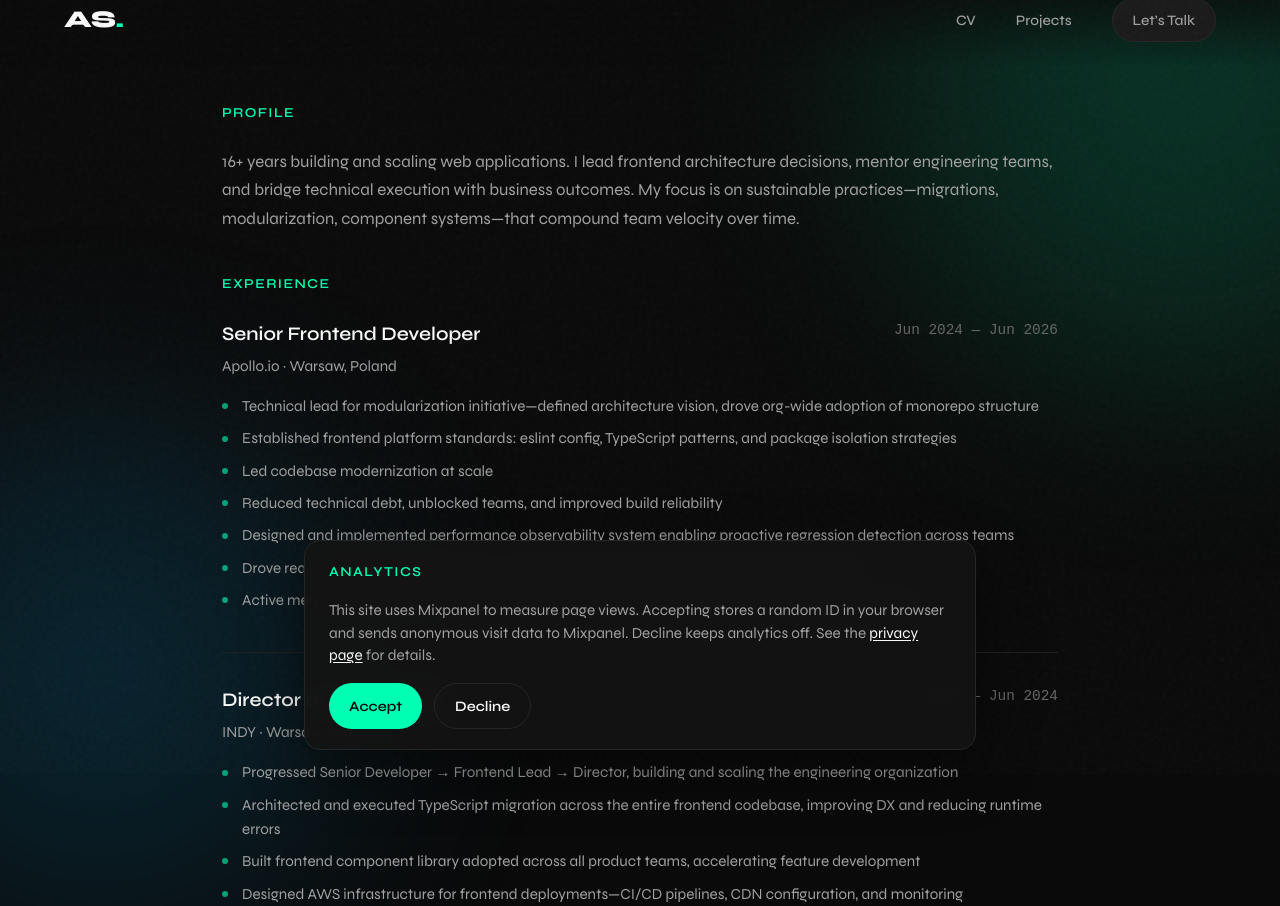
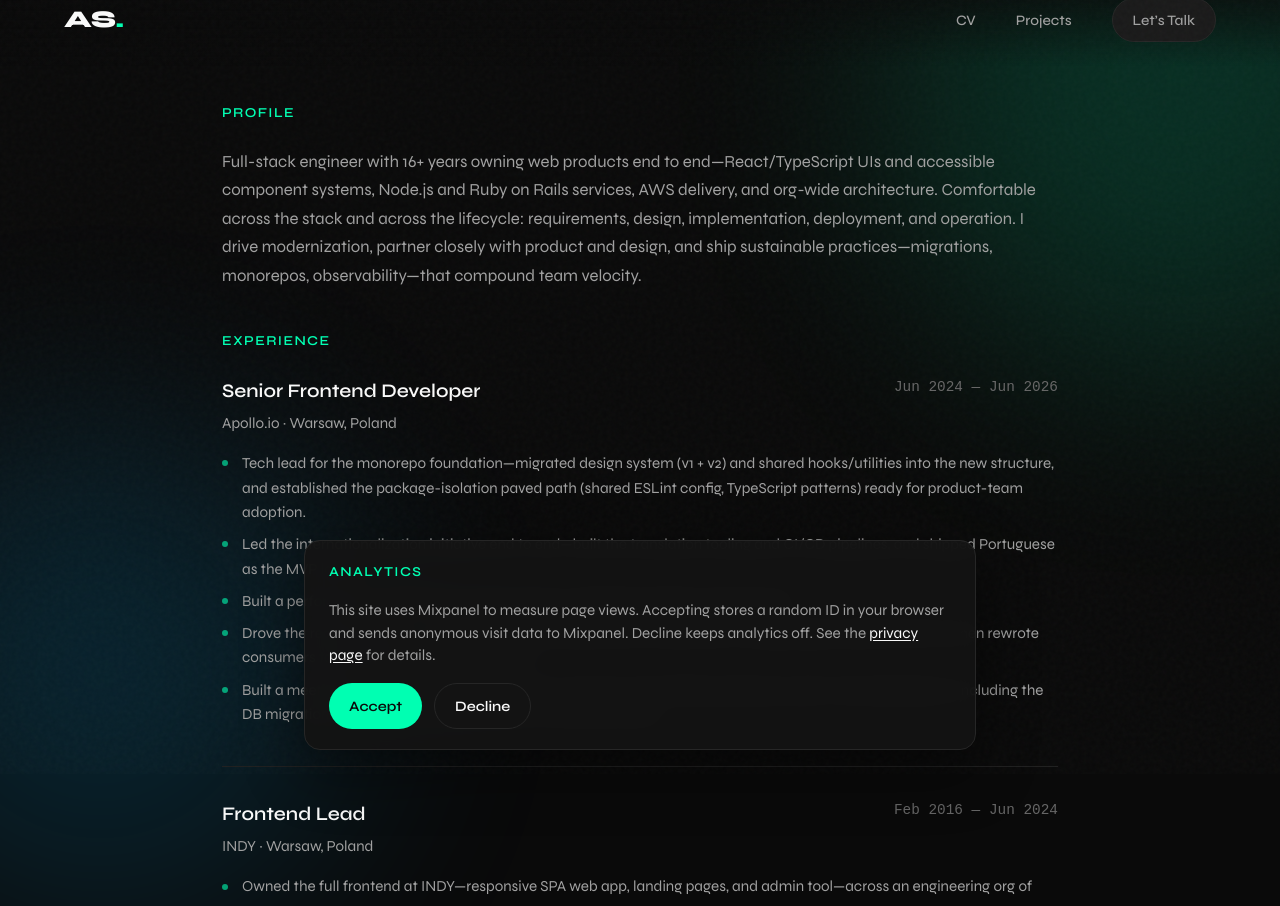
Before and after one commit to andrei-shevel/bearrr, a Next.js app: page /cv in a window 1280 px wide. Shown: the part 26-932 px from the top of the page. Built offline with nearby package versions, Linux system fonts and the light colour scheme; no server answers.

Commit message:
Update data

```diff
--- a/components/sections/cv/Profile.tsx
+++ b/components/sections/cv/Profile.tsx
@@ -7,9 +7,11 @@ export function Profile() {
     <section className="cv-section">
       <h2 className="cv-section-title">Profile</h2>
       <p className="cv-profile">
-        {getYearsOfExperience()}+ years building and scaling web applications. I lead frontend architecture decisions,
-        mentor engineering teams, and bridge technical execution with business outcomes. My focus is on sustainable
-        practices—migrations, modularization, component systems—that compound team velocity over time.
+        Full-stack engineer with {getYearsOfExperience()}+ years owning web products end to end—React/TypeScript UIs and
+        accessible component systems, Node.js and Ruby on Rails services, AWS delivery, and org-wide architecture.
+        Comfortable across the stack and across the lifecycle: requirements, design, implementation, deployment, and
+        operation. I drive modernization, partner closely with product and design, and ship sustainable
+        practices—migrations, monorepos, observability—that compound team velocity.
       </p>
     </section>
   );
--- a/data/cv.json
+++ b/data/cv.json
@@ -20,13 +20,11 @@
       "startDate": "2024-06-01",
       "endDate": "2026-06-30",
       "description": [
-        "Technical lead for modularization initiative—defined architecture vision, drove org-wide adoption of monorepo structure",
-        "Established frontend platform standards: eslint config, TypeScript patterns, and package isolation strategies",
-        "Led codebase modernization at scale",
-        "Reduced technical debt, unblocked teams, and improved build reliability",
-        "Designed and implemented performance observability system enabling proactive regression detection across teams",
-        "Drove react-router migration strategy—created proxy component patterns adopted org-wide",
-        "Active member of Frontend Strategy Group, influencing technical direction and architectural decisions"
+        "Tech lead for the monorepo foundation—migrated design system (v1 + v2) and shared hooks/utilities into the new structure, and established the package-isolation paved path (shared ESLint config, TypeScript patterns) ready for product-team adoption.",
+        "Led the internationalization initiative end to end—built the translation tooling and CI/CD pipelines, and shipped Portuguese as the MVP locale.",
+        "Built a performance notification tool that alerts on regression spikes across the org.",
+        "Drove the react-router v3 → v6 migration—introduced proxy components to bridge legacy patterns with v6, then rewrote consumers to use the new hook-based APIs.",
+        "Built a meetings notes feature on TipTap (Notion-style rich-text editing) replacing a plain-text predecessor—including the DB migration of ~few million existing notes into the new format.,"
       ],
       "impact": {
         "tags": ["Architecture", "Strategy", "Scale"],
@@ -38,23 +36,23 @@
     {
       "company": "INDY",
       "location": "Warsaw, Poland",
-      "position": "Director of Engineering",
+      "position": "Frontend Lead",
       "startDate": "2016-02-01",
       "endDate": "2024-06-01",
       "description": [
-        "Progressed Senior Developer → Frontend Lead → Director, building and scaling the engineering organization",
-        "Architected and executed TypeScript migration across the entire frontend codebase, improving DX and reducing runtime errors",
-        "Built frontend component library adopted across all product teams, accelerating feature development",
-        "Designed AWS infrastructure for frontend deployments—CI/CD pipelines, CDN configuration, and monitoring",
-        "Led cross-functional initiative to resolve critical domain blocking issue, restoring service availability",
-        "Transitioned to backend team to unblock delivery and developed comprehensive migration plan for legacy codebase",
-        "Owned technical roadmap, architecture reviews, and engineering hiring process"
+        "Owned the full frontend at INDY—responsive SPA web app, landing pages, and admin tool—across an engineering org of ~20.",
+        "Shipped an in-app chat with direct/group messaging and email integration (replies thread back into chat)—React UI, real-time delivery, Node.js services.",
+        "Built end-to-end invoicing and payments—custom templating engine, single/bulk PDF rendering pipelines, and payment integrations across Stripe, Plaid, and PayPal.",
+        "Built a files-drive feature with sharing, permissions, and in-browser previews across images (JPEG/PNG/SVG), PDF, video (MOV/MP4/WebM), and audio.",
+        "Built an in-house calendar with event management and bidirectional Google Calendar sync.",
+        "Built the landing pages on Next.js (SEO-optimized, Lighthouse >90) with a Strapi admin enabling self-service content updates by SEO specialists across landings and blog.",
+        "Designed the AWS frontend infrastructure (CI/CD, CDN, monitoring); owned roadmap, architecture reviews, hiring, and cross-functional delivery with product and design.,"
       ],
       "impact": {
         "tags": ["Leadership", "Growth"],
         "image": "/impact/indy.svg",
         "title": "Engineering Org from Zero to Scale",
-        "description": "Grew from Senior Developer to Director of Engineering over 8 years. Built the engineering organization, owned technical roadmap, led architecture reviews, and established the hiring process."
+        "description": "Grew from Senior Developer to Frontend Lead over 8 years. Built the engineering organization, owned technical roadmap, led architecture reviews, and established the hiring process."
       }
     },
     {
```
